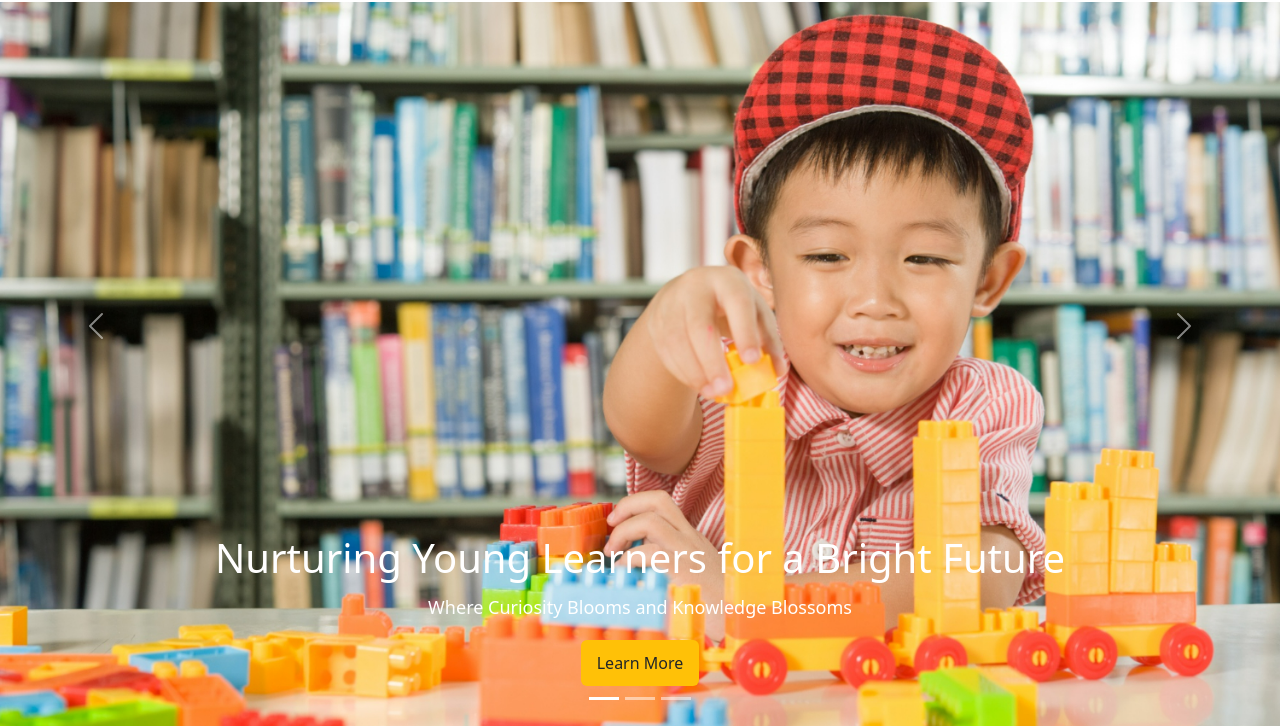
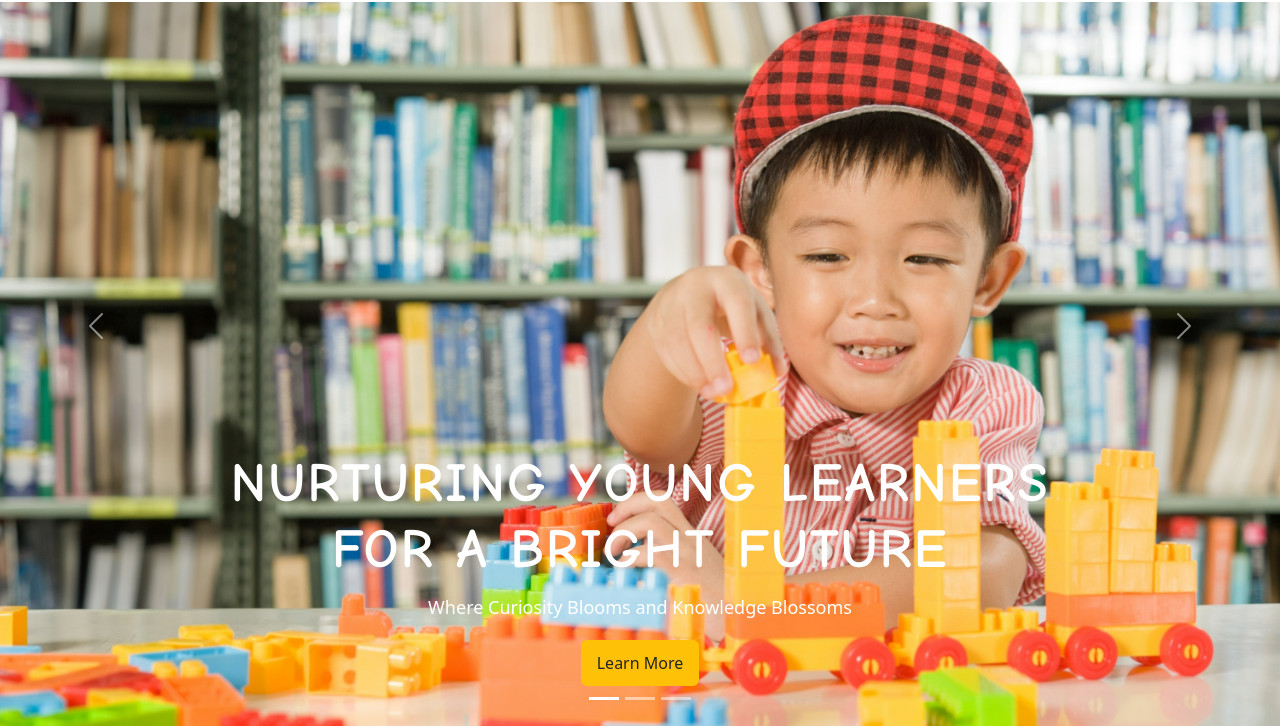
Before and after one commit to JodymendoBandoles/BuildMeUp, a plain HTML site: page index.html in a window 1280 px wide. Shown: the part 74-800 px from the top of the page. Drawn offline with nearby package versions, Linux system fonts and the light colour scheme.

Commit message:
Importing Comic Neue font

```diff
--- a/style.css
+++ b/style.css
@@ -1,3 +1,5 @@
+@import url('https://fonts.googleapis.com/css2?family=Comic+Neue:ital,wght@0,300;0,400;0,700;1,300;1,400&family=Varela+Round&display=swap');
+
 * {
   padding: 0;
   margin: 0;
@@ -46,8 +48,10 @@
     bottom: 20px;
 }
 
-.carousel-caption h5{
+.carousel-caption h1{
     font-size: 17px;
+    font-family: 'Comic Neue', cursive;
+    font-weight: bold;
 }
 
 .carousel-caption a{
@@ -86,8 +90,10 @@
     min-height:300px;
   }
 
-  .carousel-caption h5 {
-    font-size: 45px;
+  .carousel-caption h1 {
+    font-family: 'Comic Neue', cursive;
+    font-size: 55px;
+    font-weight: bold;
     text-transform: uppercase;
     letter-spacing: 2px;
     margin-top: 25px;
```
